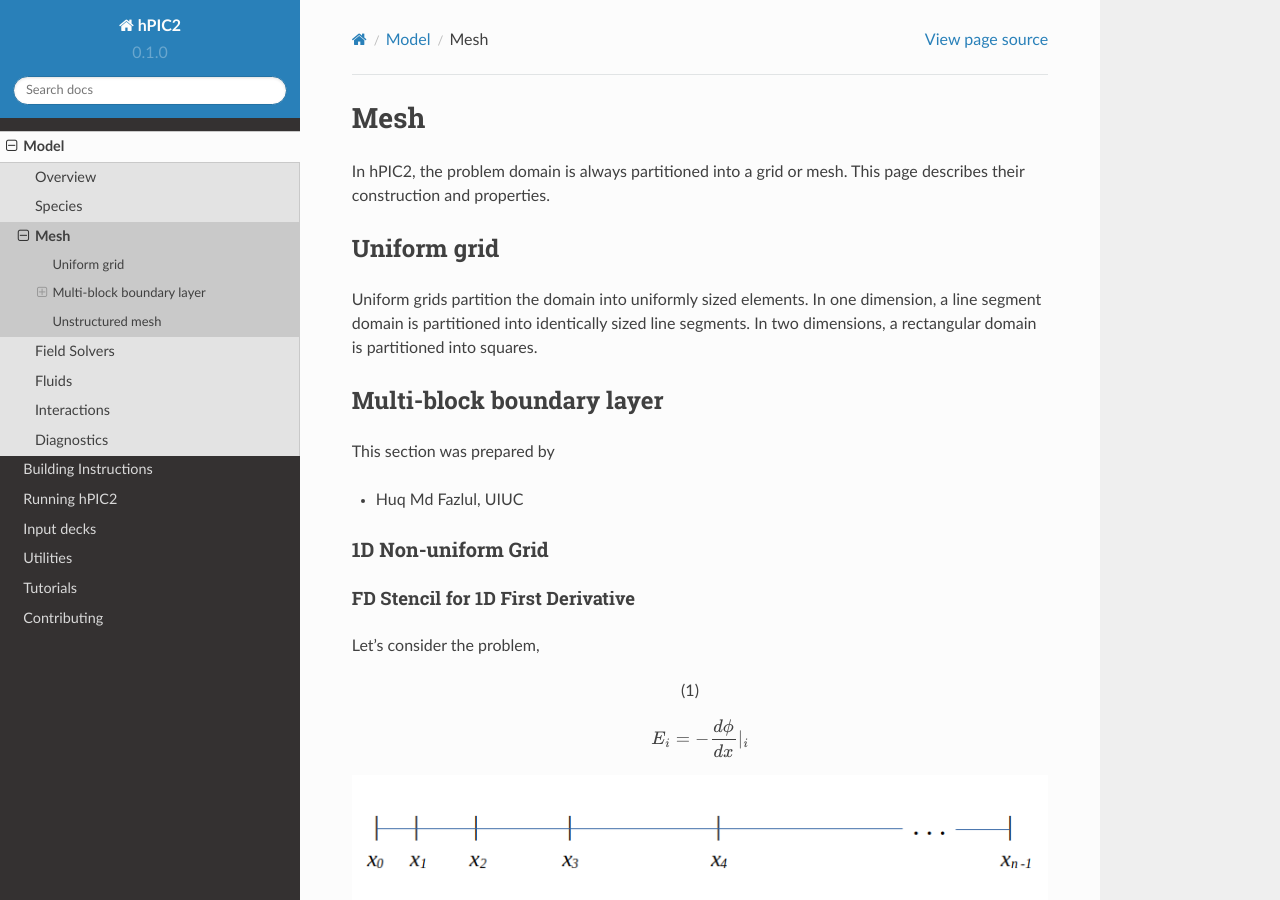
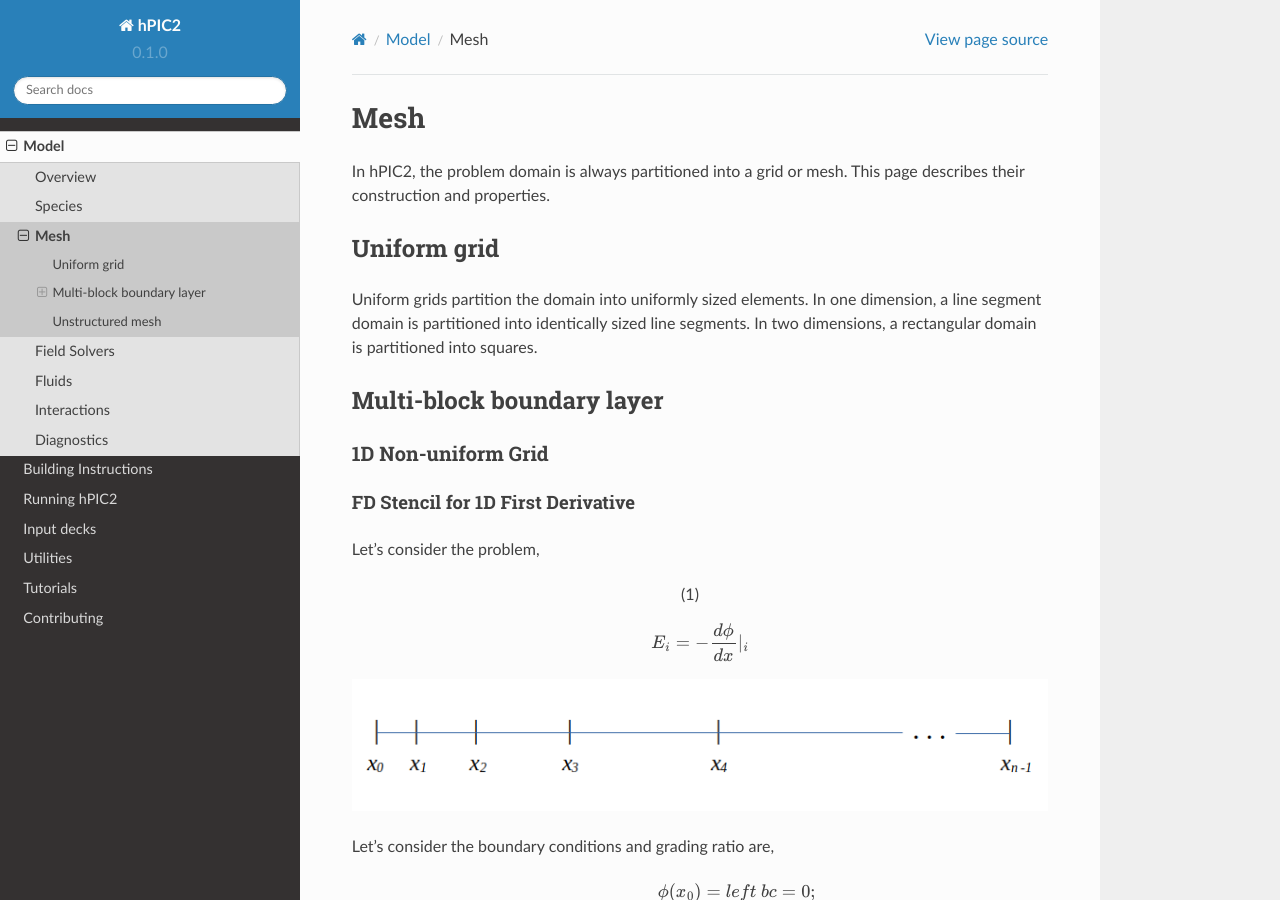
Before and after one commit to lcpp-org/hpic2doc, a Sphinx documentation site: the page built from docs/source/mesh.rst, in a window 1280 px wide and 900 px high. Built offline with Sphinx 7.4.7 and the Read the Docs theme 2.0.0, drawn with Linux system fonts in a browser that asks for light colours; some of the changed text lies outside the part shown.

Commit message:
Autor name removed

```diff
--- a/docs/source/mesh.rst
+++ b/docs/source/mesh.rst
@@ -15,9 +15,6 @@ squares.
 
 Multi-block boundary layer
 ---------------------------
-This section was prepared by
-
--  Huq Md Fazlul, UIUC
 
 1D Non-uniform Grid
 ~~~~~~~~~~~~~~~~~~~
@@ -279,7 +276,7 @@ Unstructured mesh
 -----------------
 
 Suppose that the problem domain :math:`\Omega` is polyhedral.
-A mesh :math:`\mathcal{T}_h = \{ T_1, \ldots, T_M \}`
+A mesh :math:`\mathcal{T} = \{ T_1, \ldots, T_M \}`
 of :math:`\Omega` is admissible if
 
 #. :math:`\bar{\Omega} = \cup_{i=1}^M T_i`;
```
